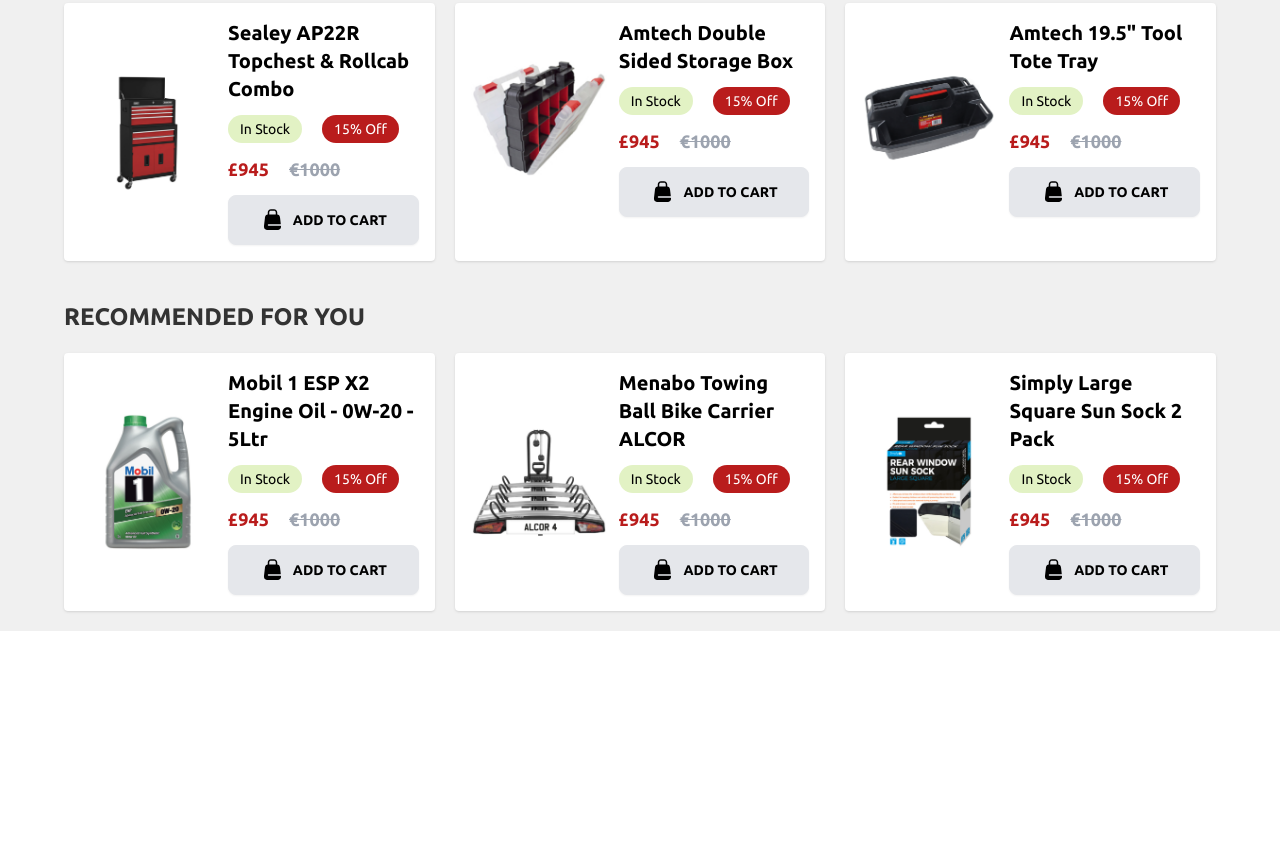
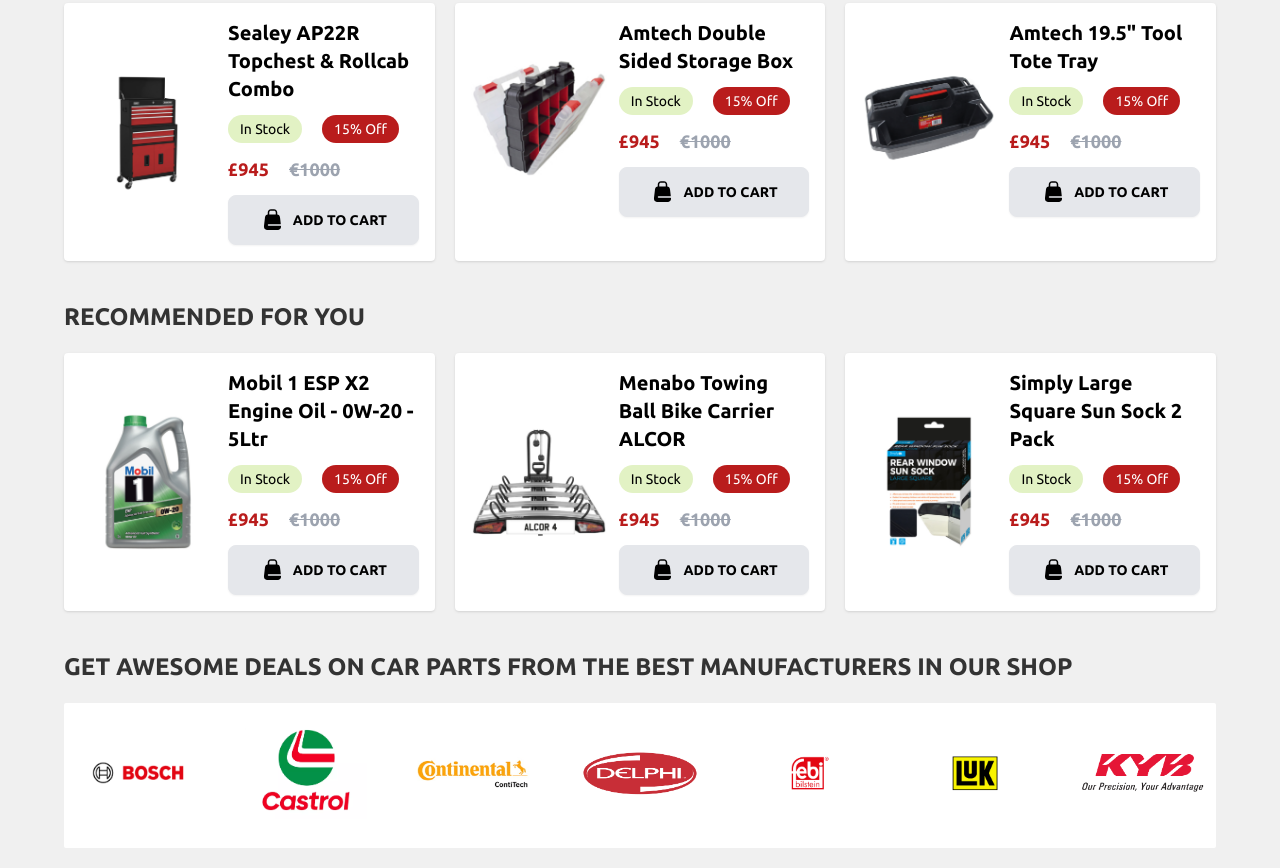
Before and after one commit to ma-foyez/eclipse, a website: page public/index.html in a window 1280 px wide. Shown: the part 836-1704 px from the top of the page. Before the commit the page ends 1467 px from the top, so only its background shows below. Drawn offline with Linux system fonts and the light colour scheme.

Commit message:
Dealer section completed

```diff
--- a/public/index.html
+++ b/public/index.html
@@ -938,6 +938,51 @@
          </section>
          <!-- RECOMMENDED  PRODUCTS CLOSE -->
 
+         <!-- DEALER SECTION START -->
+         <section class="py-3 md:py-5 sl-container">
+            <h2 class="sl-title">GET AWESOME DEALS ON CAR PARTS FROM THE BEST
+               MANUFACTURERS IN OUR SHOP</h2>
+            <div
+               class="mt-5 grid gap-5 flex-wrap items-center grid-cols-2 sm:grid-cols-3 xl:grid-cols-7 bg-white rounded-sm py-2">
+               <div class="p-3 relative">
+                  <a href="/public/index.html" class="sl-animated hover:-translate-y-2">
+                     <img src="./assets/images/image 12.png" alt="Dealer logo">
+                  </a>
+               </div>
+               <div class="p-3 relative">
+                  <a href="/public/index.html" class="sl-animated hover:-translate-y-2">
+                     <img src="./assets/images/image 13.png" alt="Dealer logo">
+                  </a>
+               </div>
+               <div class="p-3 relative">
+                  <a href="/public/index.html" class="sl-animated hover:-translate-y-2">
+                     <img src="./assets/images/image 14.png" alt="Dealer logo">
+                  </a>
+               </div>
+               <div class="p-3 relative">
+                  <a href="/public/index.html" class="sl-animated hover:-translate-y-2">
+                     <img src="./assets/images/image 15.png" alt="Dealer logo">
+                  </a>
+               </div>
+               <div class="p-3 relative">
+                  <a href="/public/index.html" class="sl-animated hover:-translate-y-2">
+                     <img src="./assets/images/Frame 29.png" alt="Dealer logo">
+                  </a>
+               </div>
+               <div class="p-3 relative">
+                  <a href="/public/index.html" class="sl-animated hover:-translate-y-2">
+                     <img src="./assets/images/Frame 30.png" alt="Dealer logo">
+                  </a>
+               </div>
+               <div class="p-3 relative">
+                  <a href="/public/index.html" class="sl-animated hover:-translate-y-2">
+                     <img src="./assets/images/image 17.png" alt="Dealer logo">
+                  </a>
+               </div>
+            </div>
+         </section>
+         <!-- DEALER SECTION CLOSE -->
+
       </main>
       <!-- Main Section Close  -->
       <!-- Footer Section  -->
```
Also changed, not shown: public/css/style.css.
